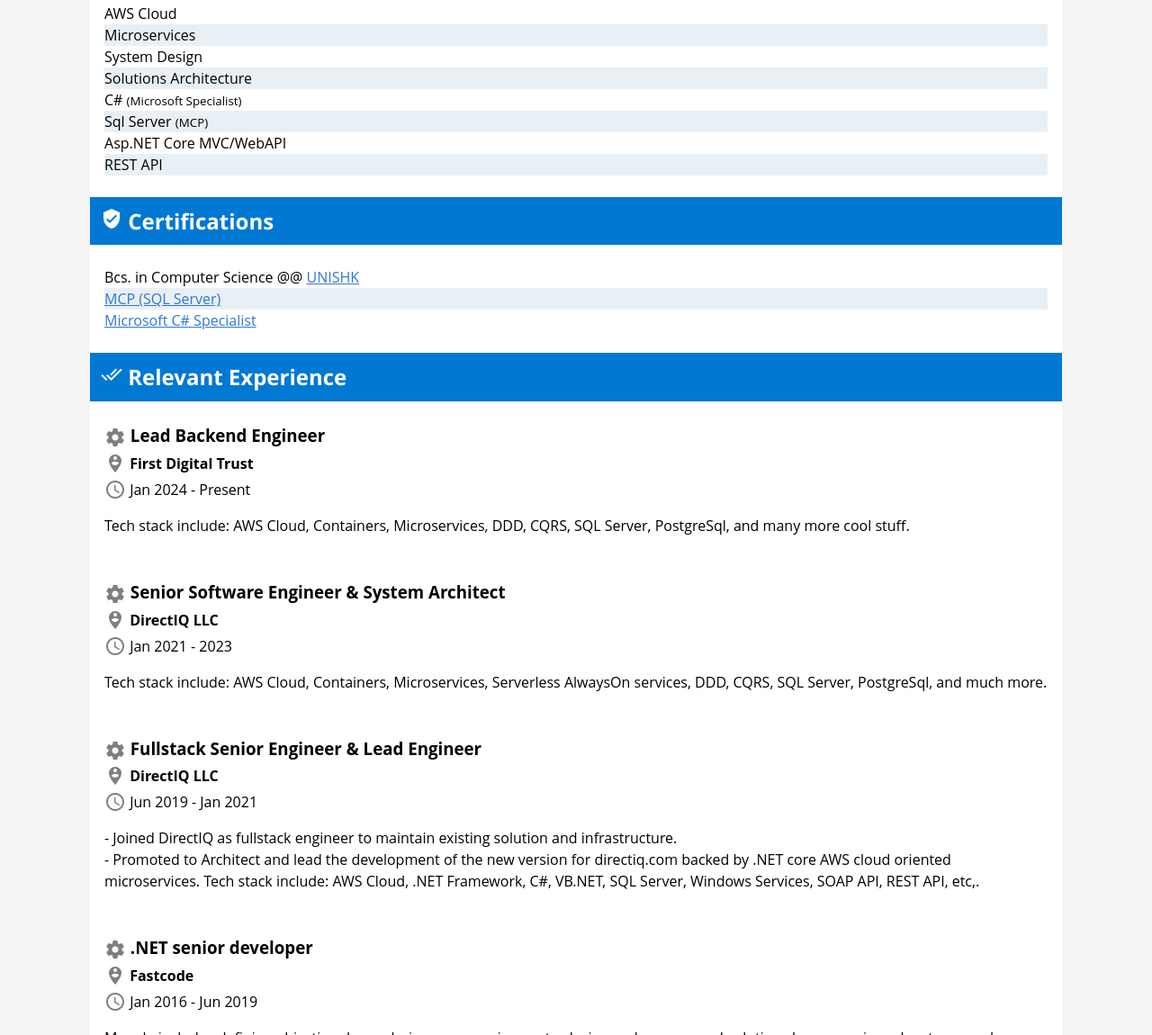
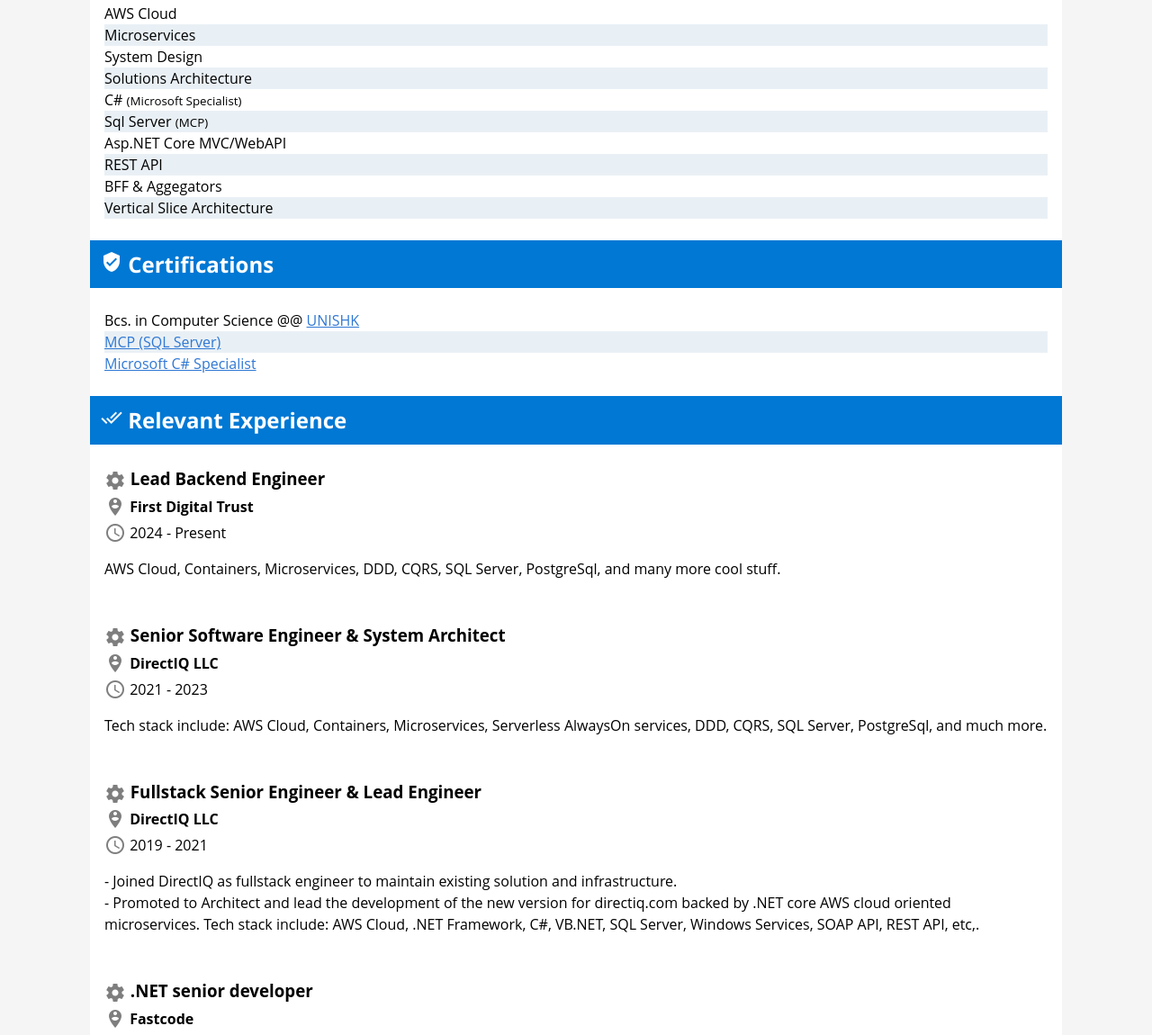
Before and after one commit to ermirbeqiraj/ermirbeqiraj.github.io, a plain HTML site: page index.html in a window 1280 px wide. Shown: the part 364-1514 px from the top of the page at 90% size. Drawn offline with Linux system fonts and the light colour scheme.

Commit message:
workding update

```diff
--- a/index.html
+++ b/index.html
@@ -44,6 +44,8 @@
                         <li>Sql Server <small>(MCP)</small></li>
                         <li>Asp.NET Core MVC/WebAPI</li>
                         <li>REST API</li>
+                        <li>BFF & Aggegators</li>
+                        <li>Vertical Slice Architecture</li>
                     </ul>
                 </div>
                 <div class="section panel">
@@ -64,9 +66,9 @@
                             <h3 class="e-role"><i class="material-icons">settings</i> Lead Backend Engineer</h3>
                             <h4 class="e-company"><i class="material-icons">person_pin_circle</i> First Digital Trust
                             </h4>
-                            <span class="e-timespan"><i class="material-icons">access_time</i> Jan 2024 - Present</span>
+                            <span class="e-timespan"><i class="material-icons">access_time</i> 2024 - Present</span>
                             <p class="e-description">
-                                Tech stack include: AWS Cloud, Containers, Microservices, DDD, CQRS, SQL Server,
+                                AWS Cloud, Containers, Microservices, DDD, CQRS, SQL Server,
                                 PostgreSql, and many more cool stuff.
                             </p>
                         </div>
@@ -75,7 +77,7 @@
                             <h3 class="e-role"><i class="material-icons">settings</i> Senior Software Engineer & System
                                 Architect</h3>
                             <h4 class="e-company"><i class="material-icons">person_pin_circle</i> DirectIQ LLC</h4>
-                            <span class="e-timespan"><i class="material-icons">access_time</i> Jan 2021 - 2023</span>
+                            <span class="e-timespan"><i class="material-icons">access_time</i> 2021 - 2023</span>
                             <p class="e-description">
                                 Tech stack include: AWS Cloud, Containers, Microservices, Serverless AlwaysOn services,
                                 DDD, CQRS, SQL Server, PostgreSql, and much more.
@@ -86,8 +88,7 @@
                             <h3 class="e-role"><i class="material-icons">settings</i> Fullstack Senior Engineer & Lead
                                 Engineer</h3>
                             <h4 class="e-company"><i class="material-icons">person_pin_circle</i> DirectIQ LLC</h4>
-                            <span class="e-timespan"><i class="material-icons">access_time</i> Jun 2019 - Jan
-                                2021</span>
+                            <span class="e-timespan"><i class="material-icons">access_time</i> 2019 - 2021</span>
                             <p class="e-description">
                                 - Joined DirectIQ as fullstack engineer to maintain existing solution and
                                 infrastructure. <br />
```
